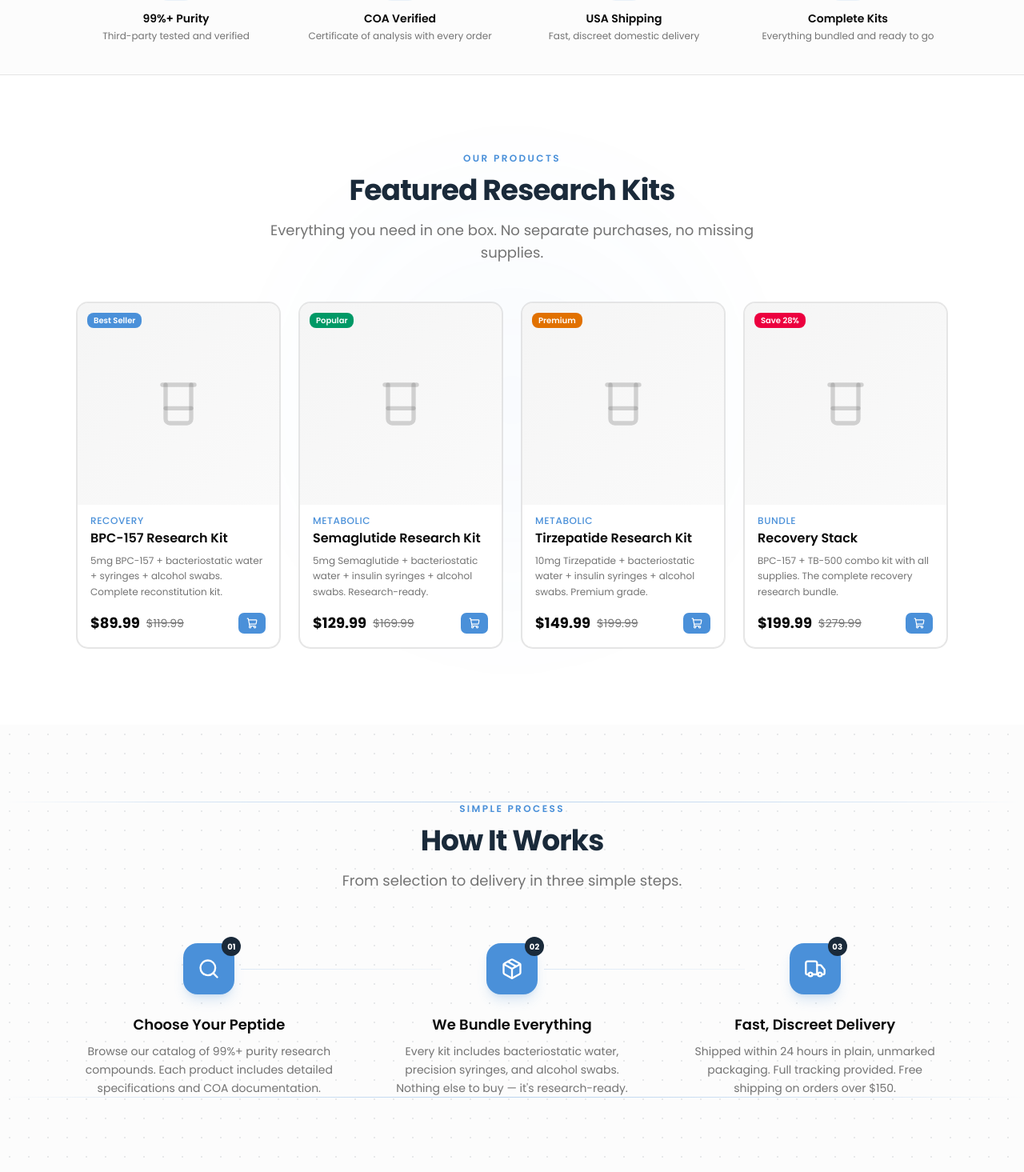
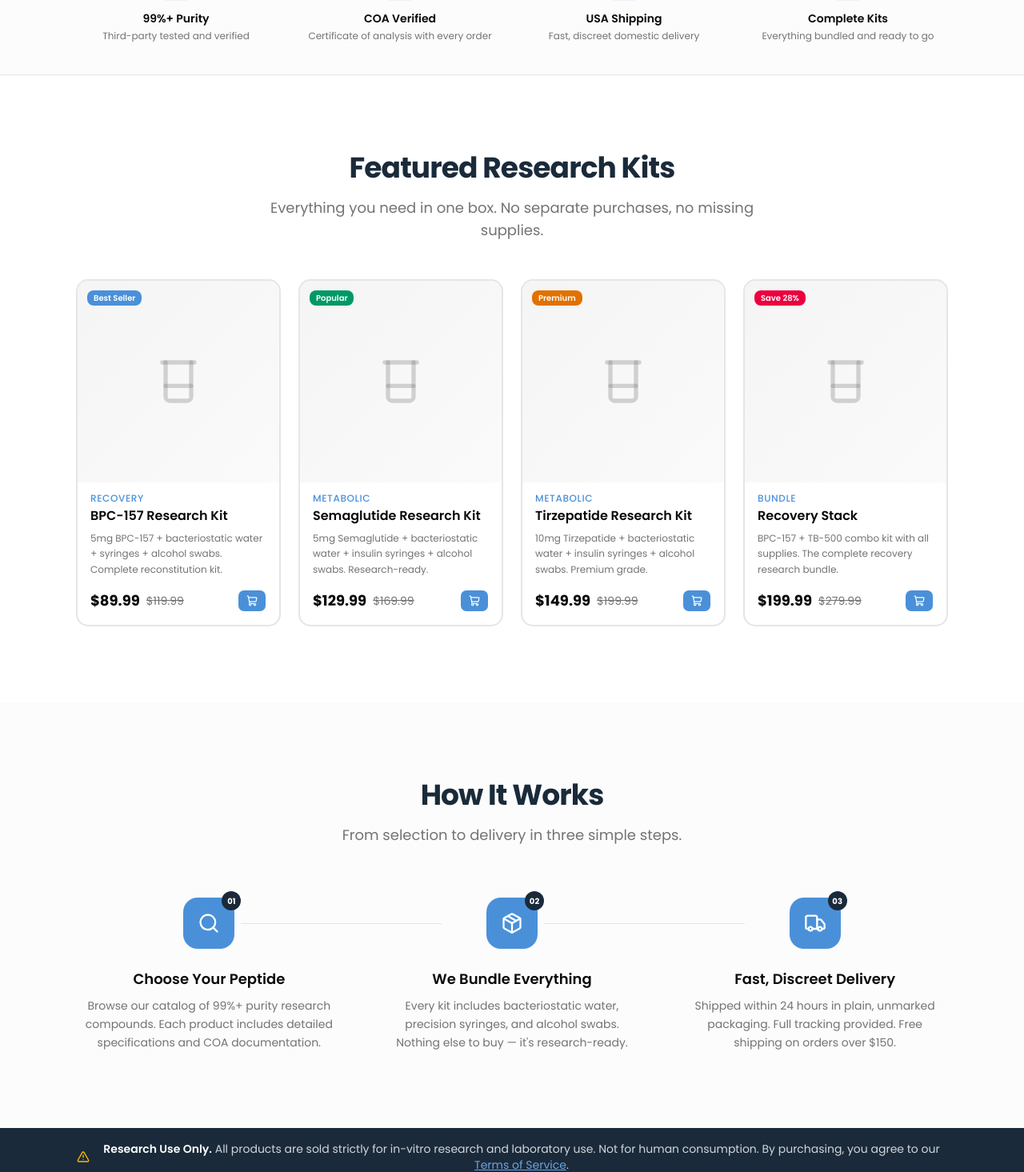
Before and after one commit to sethschnrt/teragenix, a Next.js app: page / in a window 1280 px wide. Shown: the part 817-2282 px from the top of the page at 80% size. Built offline with nearby package versions, Linux system fonts and the light colour scheme.

Commit message:
revert: remove all background patterns - molecular grid, blobs, dot grid, glow lines

```diff
--- a/src/components/featured-products.tsx
+++ b/src/components/featured-products.tsx
@@ -1,7 +1,6 @@
 import { Button } from "@/components/ui/button";
 import { Badge } from "@/components/ui/badge";
 import { ShoppingCart, Beaker } from "lucide-react";
-import { GradientBlob, GlowLine } from "./bg-patterns";
 
 const products = [
   {
@@ -48,16 +47,10 @@ const products = [
 
 export function FeaturedProducts() {
   return (
-    <section className="relative py-20 sm:py-24 overflow-hidden">
-      {/* Subtle blue glow behind products */}
-      <GradientBlob position="center" color="#4A90D9" size="xl" className="opacity-30" />
-
-      <div className="relative mx-auto max-w-6xl px-4 sm:px-6 lg:px-8">
+    <section className="py-20 sm:py-24">
+      <div className="mx-auto max-w-6xl px-4 sm:px-6 lg:px-8">
         {/* Section header */}
         <div className="text-center mb-12">
-          <p className="text-xs font-semibold text-[#4A90D9] uppercase tracking-[0.2em] mb-3">
-            Our Products
-          </p>
           <h2 className="text-3xl font-bold tracking-tight text-[#1a2a3a] dark:text-white sm:text-4xl">
             Featured Research Kits
           </h2>
--- a/src/components/hero.tsx
+++ b/src/components/hero.tsx
@@ -2,16 +2,10 @@ import { Button } from "@/components/ui/button";
 import { Badge } from "@/components/ui/badge";
 import { ArrowRight, Microscope } from "lucide-react";
 import Link from "next/link";
-import { MolecularGrid, GradientBlob } from "./bg-patterns";
 
 export function Hero() {
   return (
     <section className="relative overflow-hidden">
-      {/* Design language layers */}
-      <MolecularGrid className="text-[#4A90D9]" />
-      <GradientBlob position="top-right" color="#4A90D9" size="xl" className="opacity-80" />
-      <GradientBlob position="bottom-left" color="#4A90D9" size="lg" className="opacity-60" />
-
       <div className="relative mx-auto max-w-6xl px-4 sm:px-6 lg:px-8 pt-20 pb-24 sm:pt-28 sm:pb-32">
         <div className="flex flex-col items-center text-center">
           {/* Badge */}
--- a/src/components/how-it-works.tsx
+++ b/src/components/how-it-works.tsx
@@ -1,5 +1,4 @@
 import { Search, Package, Truck } from "lucide-react";
-import { DotGrid, GlowLine } from "./bg-patterns";
 
 const steps = [
   {
@@ -27,19 +26,10 @@ const steps = [
 
 export function HowItWorks() {
   return (
-    <section id="how-it-works" className="relative py-20 sm:py-24 bg-muted/30 overflow-hidden">
-      {/* Dot grid texture */}
-      <DotGrid className="text-[#1a2a3a]" />
-
-      {/* Top glow line */}
-      <GlowLine />
-
-      <div className="relative mx-auto max-w-6xl px-4 sm:px-6 lg:px-8">
+    <section id="how-it-works" className="py-20 sm:py-24 bg-muted/30">
+      <div className="mx-auto max-w-6xl px-4 sm:px-6 lg:px-8">
         {/* Section header */}
         <div className="text-center mb-16">
-          <p className="text-xs font-semibold text-[#4A90D9] uppercase tracking-[0.2em] mb-3">
-            Simple Process
-          </p>
           <h2 className="text-3xl font-bold tracking-tight text-[#1a2a3a] dark:text-white sm:text-4xl">
             How It Works
           </h2>
@@ -54,17 +44,11 @@ export function HowItWorks() {
             <div key={item.step} className="relative flex flex-col items-center text-center">
               {/* Connector line (desktop only) */}
               {index < steps.length - 1 && (
-                <div
-                  className="hidden md:block absolute top-8 left-[calc(50%+40px)] w-[calc(100%-80px)] h-px"
-                  style={{
-                    background:
-                      "linear-gradient(90deg, #4A90D930 0%, #4A90D910 100%)",
-                  }}
-                />
+                <div className="hidden md:block absolute top-8 left-[calc(50%+40px)] w-[calc(100%-80px)] h-px bg-border" />
               )}
 
               {/* Icon circle */}
-              <div className="relative flex h-16 w-16 items-center justify-center rounded-2xl bg-[#4A90D9] text-white mb-6 shadow-lg shadow-[#4A90D9]/20">
+              <div className="relative flex h-16 w-16 items-center justify-center rounded-2xl bg-[#4A90D9] text-white mb-6">
                 <item.icon className="h-7 w-7" />
                 <span className="absolute -top-2 -right-2 flex h-6 w-6 items-center justify-center rounded-full bg-[#1a2a3a] text-[10px] font-bold text-white">
                   {item.step}
@@ -81,9 +65,6 @@ export function HowItWorks() {
           ))}
         </div>
       </div>
-
-      {/* Bottom glow line */}
-      <GlowLine className="absolute bottom-0 left-0" />
     </section>
   );
 }
```
